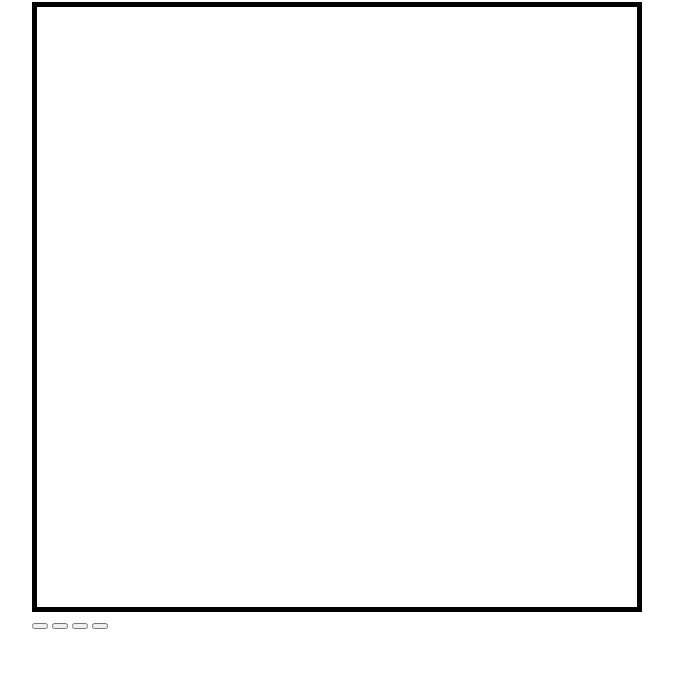
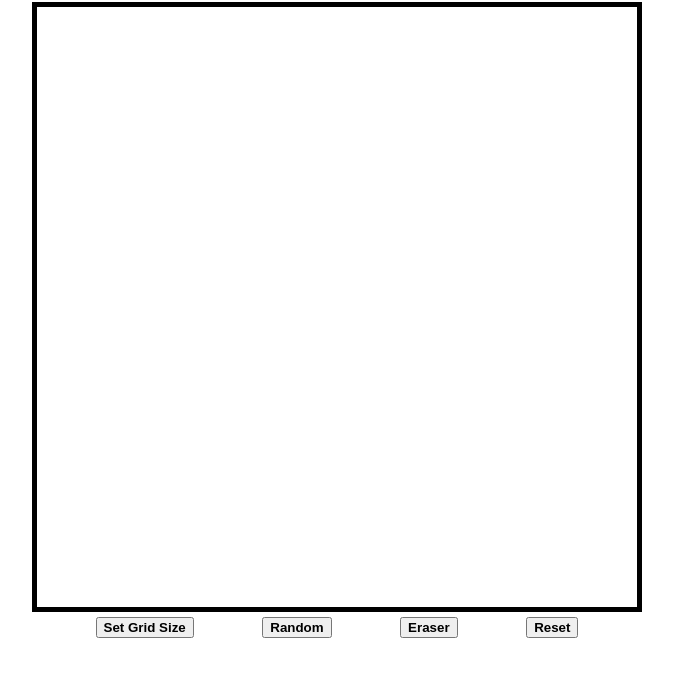
Before and after one commit to alexing99/etch-a-sketch, a plain HTML site: page index.html in a window 1280 px wide. Shown: the part 86-762 px from the top of the page, without its empty margins (303-976 px from the left). Drawn offline with Linux system fonts and the light colour scheme.

Commit message:
make set grid prompt and style buttons

```diff
--- a/etch.js
+++ b/etch.js
@@ -1,13 +1,13 @@
 /*
-1. create webpage with a 16*16 grid of square divs
-    - so one big div (mainDiv) and then 16 divs flexed inside (with js)
-2. add hover effect
-    - add eventlistner for hover and then change color of gridDiv
 3. add a button that makes a popup that asks to make a bigger grid (100max)
+4. add a clear button
+5. add a color selector
 */
 
 function populateBoard(size) {
     let board = document.querySelector(".board");
+    let squares = board.querySelectorAll("div");
+    squares.forEach((div) => div.remove());
     board.style.gridTemplateColumns = `repeat(${size} , 1fr)`;
     board.style.gridTemplateRows = `repeat(${size} , 1fr)`;
 
@@ -23,3 +23,11 @@ for (let i=0; i<amount; i++) {
 }
 
 populateBoard(16);
+
+let setGrid = document.querySelector(".set-size");
+    setGrid.addEventListener("click",() => {
+        let newGrid = window.prompt("How many squares would you like?");
+        if (newGrid != null && newGrid < 100) {
+            populateBoard(newGrid);
+        }
+    });
--- a/index.html
+++ b/index.html
@@ -12,10 +12,10 @@
         <div class="content">
             <div class="board"></div>
             <div class= "buttons">
-                <button></button>
-                <button></button>
-                <button></button>
-                <button></button>
+                <button class="set-size">Set Grid Size</button>
+                <button class="Random-color">Random</button>
+                <button class="eraser">Eraser</button>
+                <button class="reset">Reset</button>
             </div>
         </div>
     </div>
--- a/style.css
+++ b/style.css
@@ -5,10 +5,28 @@
     justify-content: center;
 }
 
+
+
 .board {
     width: 600px;
     height: 600px;
     border: 5px solid black;
     display : grid;
+}
 
+.content {
+    display: flex;
+    flex-direction: column;
 }
+
+.buttons {
+    display: flex;
+    justify-content: space-evenly;
+}
+
+button {
+    margin: 5px;
+    font-weight: 600;
+    text-decoration: none;
+    transition: all 0.2s;
+}
```
